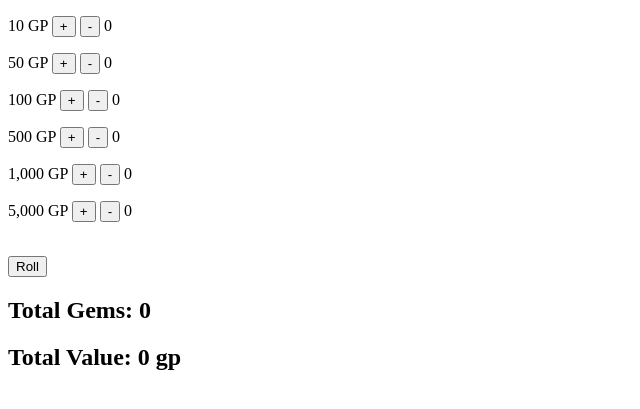
After one commit to Stephanie-Burns/gemstone_roller_demo, a Django app: page /treasure/gemstone/roll/ in a window 1280 px wide. The commit adds this page. Shown: the top 409 px of the page, without its empty margins (0-640 px from the left). Run offline with Django 4.2, Linux system fonts and the light colour scheme; some libraries are stand-ins or nearby versions.

Commit message:
gem roller partial frontend

```diff
--- a/treasure/templates/treasure/gemstone-index.html
+++ b/treasure/templates/treasure/gemstone-index.html
@@ -8,6 +8,10 @@
     <br>
     <a href="{% url 'treasure:gemstone_create' %}">Create</a>
     <br>
+    <a href="{% url 'treasure:gemstone_search' %}">Search</a>
+    <br>
+    <a href="{% url 'treasure:gemstone_roll' %}">Roll</a>
+    <br>
     <a href="{% url 'treasure:gemstone_all' %}">All</a>
 
     {% include 'treasure/gemstone-all.html' with gemstones=gemstones %}
--- /dev/null
+++ b/treasure/templates/treasure/gemstone-roll.html
@@ -0,0 +1,112 @@
+
+{% include 'base.html' %}
+
+{% block content %}
+<form id="gemForm" action="/submit_gems/" method="post">
+    <div>
+        <p>10 GP
+            <button type="button" onclick="increment('gem_10_count')">+</button>
+            <button type="button" onclick="decrement('gem_10_count')">-</button>
+            <input type="hidden" id="gem_10_count_input" name="gem_10_count" value="0" />
+            <span id="gem_10_count">0</span>
+        </p>
+    </div>
+
+    <div>
+        <p>50 GP
+            <button type="button" onclick="increment('gem_50_count')">+</button>
+            <button type="button" onclick="decrement('gem_50_count')">-</button>
+            <input type="hidden" id="gem_50_count_input" name="gem_50_count" value="0" />
+            <span id="gem_50_count">0</span>
+        </p>
+    </div>
+
+    <div>
+        <p>100 GP
+            <button type="button" onclick="increment('gem_100_count')">+</button>
+            <button type="button" onclick="decrement('gem_100_count')">-</button>
+            <input type="hidden" id="gem_100_count_input" name="gem_100_count" value="0" />
+            <span id="gem_100_count">0</span>
+        </p>
+    </div>
+
+    <div>
+        <p>500 GP
+            <button type="button" onclick="increment('gem_500_count')">+</button>
+            <button type="button" onclick="decrement('gem_500_count')">-</button>
+            <input type="hidden" id="gem_500_count_input" name="gem_500_count" value="0" />
+            <span id="gem_500_count">0</span>
+        </p>
+    </div>
+
+    <div>
+        <p>1,000 GP
+            <button type="button" onclick="increment('gem_1000_count')">+</button>
+            <button type="button" onclick="decrement('gem_1000_count')">-</button>
+            <input type="hidden" id="gem_1000_count_input" name="gem_1000_count" value="0" />
+            <span id="gem_1000_count">0</span>
+        </p>
+    </div>
+
+    <div>
+        <p>5,000 GP
+            <button type="button" onclick="increment('gem_5000_count')">+</button>
+            <button type="button" onclick="decrement('gem_5000_count')">-</button>
+            <input type="hidden" id="gem_5000_count_input" name="gem_5000_count" value="0" />
+            <span id="gem_5000_count">0</span>
+        </p>
+    </div>
+    <br>
+    <button type="submit">Roll</button>
+</form>
+
+<div id="result">
+    <h2>Total Gems: <span id="total_count">0</span></h2>
+    <h2>Total Value: <span id="total_value">0</span> gp</h2>
+</div>
+
+<script>
+    function increment(id) {
+        let elem = document.getElementById(id);
+        let count = parseInt(elem.innerText) + 1;
+        elem.innerText = count;
+        document.getElementById(id + '_input').value = count;
+        calculate();
+    }
+
+    function decrement(id) {
+        let elem = document.getElementById(id);
+        let count = parseInt(elem.innerText);
+        if (count > 0) {
+            count--;
+            elem.innerText = count;
+            document.getElementById(id + '_input').value = count;
+        }
+        calculate();
+    }
+
+    function calculate() {
+        const gemValues = {
+            'gem_10_count': 10,
+            'gem_50_count': 50,
+            'gem_100_count': 100,
+            'gem_500_count': 500,
+            'gem_1000_count': 1000,
+            'gem_5000_count': 5000,
+        };
+
+        let total_count = 0;
+        let total_value = 0;
+
+        for (const [gemId, gemValue] of Object.entries(gemValues)) {
+            const count = parseInt(document.getElementById(gemId).innerText);
+            total_count += count;
+            total_value += count * gemValue;
+        }
+
+        document.getElementById('total_count').innerText = total_count;
+        document.getElementById('total_value').innerText = total_value;
+    }
+</script>
+
+{% endblock %}
--- a/treasure/templates/treasure/snippets/gemstone-table.html
+++ b/treasure/templates/treasure/snippets/gemstone-table.html
@@ -1,6 +1,7 @@
 
 {% load  humanize %}
 
+{% if gemstones %}
     <table id="gemstoneTable">
         <thead>
         <tr>
@@ -57,3 +58,4 @@
             {% endfor %}
         </tbody>
     </table>
+{% endif %}
--- a/treasure/urls.py
+++ b/treasure/urls.py
@@ -15,6 +15,7 @@ urlpatterns = [
     path("gemstone/delete/<int:gemstone_id>/", views.gemstone_delete, name="gemstone_delete"),
     path("gemstone/all/", views.gemstone_all, name="gemstone_all"),
     path("gemstone/search/", views.gemstone_search, name="gemstone_search"),
+    path("gemstone/roll/", views.gemstone_roll, name="gemstone_roll"),
 
     # HTMX requests
     path("gemstone/sorted-table/", views.gemstone_sorted_table, name="gemstone_sorted_table"),
--- a/treasure/views.py
+++ b/treasure/views.py
@@ -89,10 +89,6 @@ def gemstone_all(request):
     return render(request, 'treasure/gemstone-all.html', {'gemstones': gemstones})
 
 
-def gemstone_search(request):
-    return render(request, 'treasure/gemstone-search.html')
-
-
 def gemstone_sorted_table(request):
 
     sort_by, order = services.get_gemstone_sort_order_from_session(request)
@@ -102,6 +98,10 @@ def gemstone_sorted_table(request):
         .sorted_query(sort_by=sort_by, order=order)
 
     return render(request, 'treasure/snippets/gemstone-table.html', {'gemstones': gemstones})
+
+
+def gemstone_search(request):
+    return render(request, 'treasure/gemstone-search.html')
 
 
 def gemstone_search_table(request):
@@ -120,3 +120,6 @@ def gemstone_search_table(request):
         return render(request, 'treasure/snippets/gemstone-table.html', {'gemstones': gemstones})
 
     return HttpResponse(status=200)
+
+def gemstone_roll(request):
+    return render(request, 'treasure/gemstone-roll.html')
```
Also changed, not shown: treasure/templates/treasure/gemstone-search.html (+7 -7 lines), db.sqlite3. Lines whose indentation alone changed are shown as unchanged.
